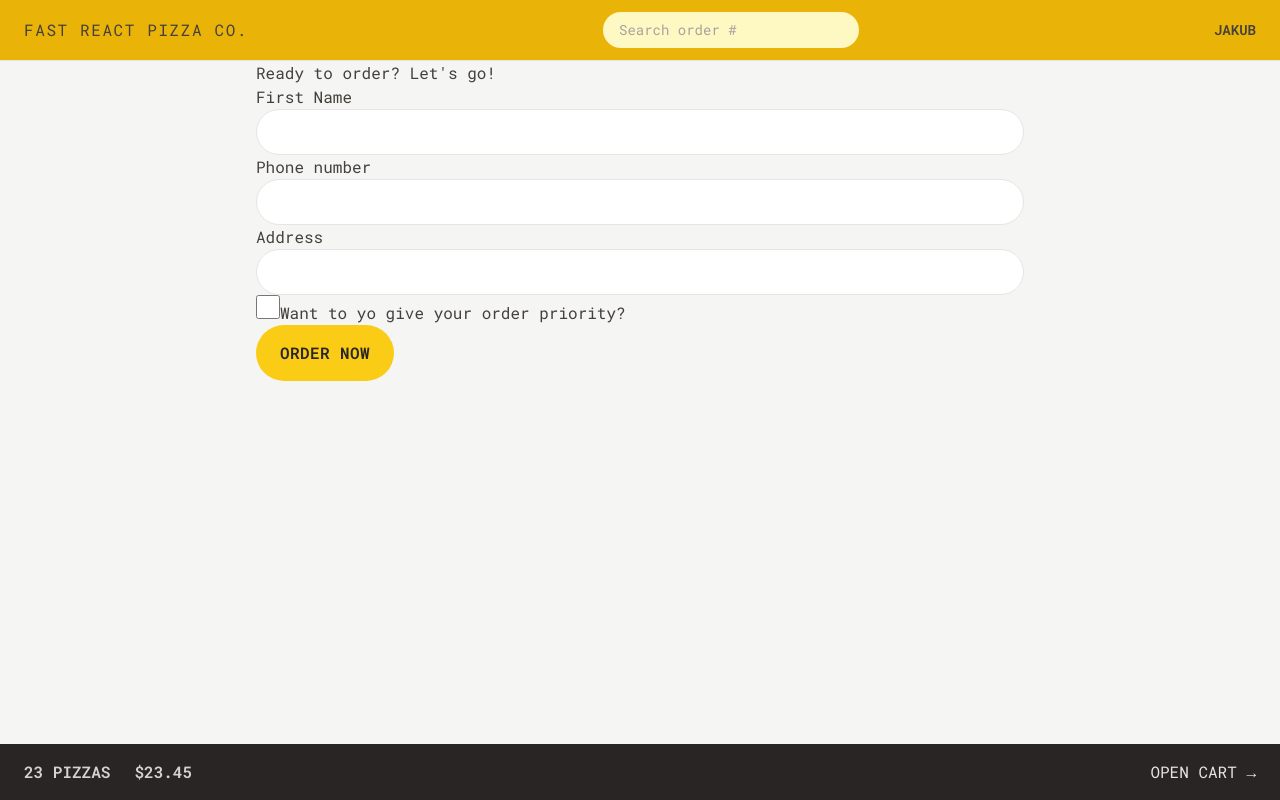
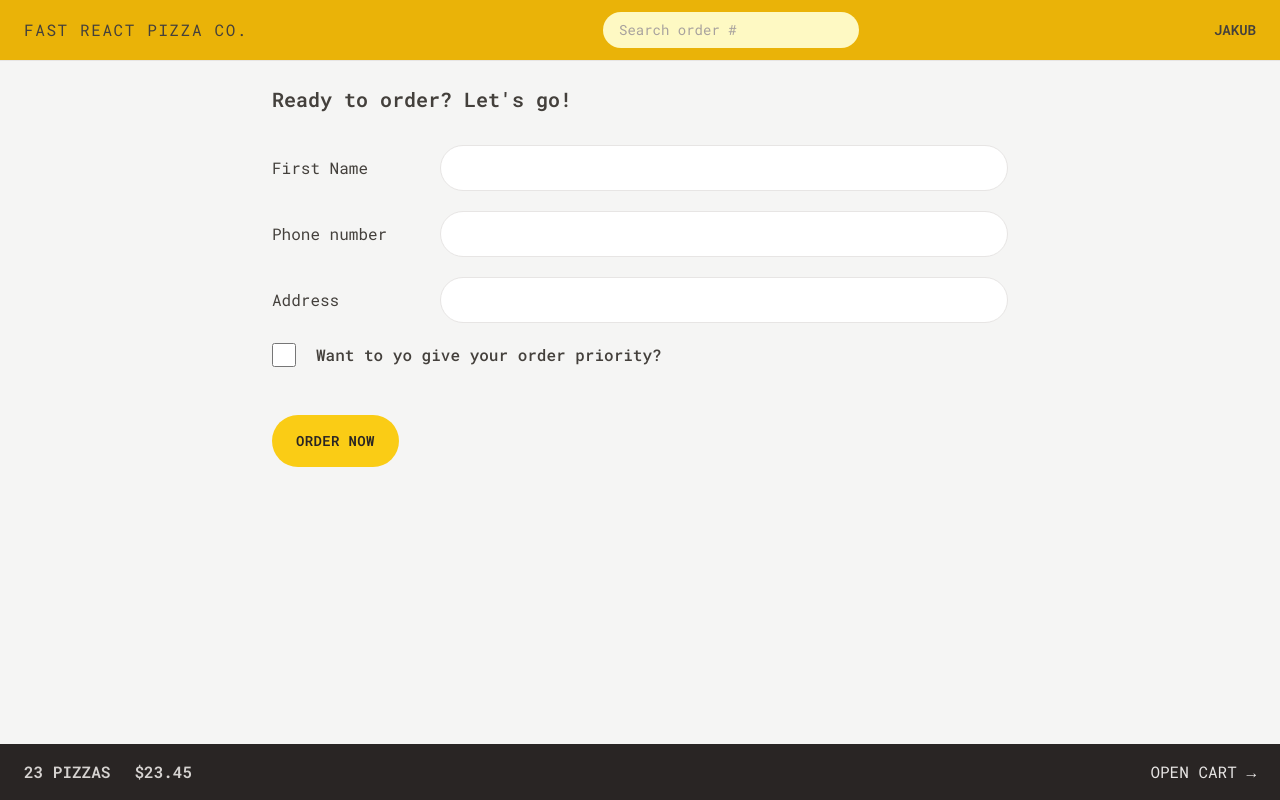
Before and after one commit to nastaj/fast-react-pizza, a React (Vite) app: page /order/new in a window 1280 px wide. Built offline with nearby package versions, Linux system fonts and the light colour scheme.

Commit message:
more styling

```diff
--- a/src/features/cart/Cart.jsx
+++ b/src/features/cart/Cart.jsx
@@ -1,6 +1,7 @@
 import { Link } from "react-router-dom";
 import LinkButton from "../../ui/LinkButton";
 import Button from "../../ui/Button";
+import CartItem from "./CartItem";
 
 const fakeCart = [
   {
@@ -30,15 +31,23 @@
   const cart = fakeCart;
 
   return (
-    <div>
+    <div className="px-4 py-3">
       <LinkButton to="/menu">&larr; Back to menu</LinkButton>
 
-      <h2>Your cart, %NAME%</h2>
+      <h2 className="mt-7 text-xl font-semibold">Your cart, %NAME%</h2>
 
-      <div>
-        <Button to="/order/new">Order pizzas</Button>
+      <ul className="mt-3 divide-y divide-stone-200 border-b">
+        {cart.map((item) => (
+          <CartItem item={item} key={item.pizzaId} />
+        ))}
+      </ul>
 
-        <button>Clear cart</button>
+      <div className="mt-6 space-x-2">
+        <Button to="/order/new" type="primary">
+          Order pizzas
+        </Button>
+
+        <Button type="secondary">Clear cart</Button>
       </div>
     </div>
   );
--- a/src/features/cart/CartItem.jsx
+++ b/src/features/cart/CartItem.jsx
@@ -1,13 +1,17 @@
+import Button from "../../ui/Button";
+import { formatCurrency } from "../../utils/helpers";
+
 function CartItem({ item }) {
   const { pizzaId, name, quantity, totalPrice } = item;
 
   return (
-    <li>
-      <p>
+    <li className="py-3 sm:flex sm:items-center sm:justify-between">
+      <p className="mb-1 sm:mb-0">
         {quantity}&times; {name}
       </p>
-      <div>
-        <p>{formatCurrency(totalPrice)}</p>
+      <div className="flex items-center justify-between sm:gap-6">
+        <p className="text-sm font-bold">{formatCurrency(totalPrice)}</p>
+        <Button type="small">Delete</Button>
       </div>
     </li>
   );
--- a/src/features/menu/Menu.jsx
+++ b/src/features/menu/Menu.jsx
@@ -12,7 +12,7 @@
   const menu = useLoaderData();
 
   return (
-    <ul>
+    <ul className="divide-y divide-stone-200 px-2">
       {menu.map((pizza) => (
         <MenuItem key={pizza.id} pizza={pizza} />
       ))}
--- a/src/features/menu/MenuItem.jsx
+++ b/src/features/menu/MenuItem.jsx
@@ -1,16 +1,32 @@
+import Button from "../../ui/Button";
 import { formatCurrency } from "../../utils/helpers";
 
 function MenuItem({ pizza }) {
   const { id, name, unitPrice, ingredients, soldOut, imageUrl } = pizza;
 
   return (
-    <li>
-      <img src={imageUrl} alt={name} />
-      <div>
-        <p>{name}</p>
-        <p>{ingredients.join(", ")}</p>
-        <div>
-          {!soldOut ? <p>{formatCurrency(unitPrice)}</p> : <p>Sold out</p>}
+    <li className="flex gap-4 py-2">
+      <img
+        src={imageUrl}
+        alt={name}
+        className={`h-24 ${soldOut ? "opacity-70 grayscale" : ""}`}
+      />
+      <div className="flex grow flex-col pt-0.5">
+        <p className="font-medium">{name}</p>
+        <p className="text-sm italic text-stone-500 first-letter:capitalize">
+          {ingredients.join(", ")}
+        </p>
+
+        <div className="mt-auto flex items-center justify-between">
+          {!soldOut ? (
+            <p className="text-sm">{formatCurrency(unitPrice)}</p>
+          ) : (
+            <p className="text-sm font-medium uppercase text-stone-500">
+              Sold out
+            </p>
+          )}
+
+          <Button type="small">Add to cart</Button>
         </div>
       </div>
     </li>
--- a/src/features/order/CreateOrder.jsx
+++ b/src/features/order/CreateOrder.jsx
@@ -27,11 +27,10 @@
 
   if (Object.keys(errors).length > 0) return errors;
 
-  // // If everything is okay, create new order and redirect
-  // const newOrder = await createOrder(order);
+  // If everything is okay, create new order and redirect
+  const newOrder = await createOrder(order);
 
-  // return redirect(`/order/${newOrder.id}`);
-  return null;
+  return redirect(`/order/${newOrder.id}`);
 }
 
 const fakeCart = [
@@ -68,31 +67,42 @@
   const cart = fakeCart;
 
   return (
-    <div>
-      <h2>Ready to order? Let&apos;s go!</h2>
+    <div className="px-4 py-6">
+      <h2 className="mb-8 text-xl font-semibold">
+        Ready to order? Let&apos;s go!
+      </h2>
 
       <Form method="POST">
-        <div>
-          <label>First Name</label>
-          <input className="input" type="text" name="customer" required />
+        <div className="mb-5 flex flex-col gap-2 sm:flex-row sm:items-center">
+          <label className="sm:basis-40">First Name</label>
+          <input className="input grow" type="text" name="customer" required />
         </div>
 
-        <div>
-          <label>Phone number</label>
-          <div>
-            <input className="input" type="tel" name="phone" required />
-          </div>
-          {formErrors?.phone && <p>{formErrors.phone}</p>}
-        </div>
-
-        <div>
-          <label>Address</label>
-          <div>
-            <input type="text" name="address" required className="input" />
+        <div className="mb-5 flex flex-col gap-2 sm:flex-row sm:items-center">
+          <label className="sm:basis-40">Phone number</label>
+          <div className="grow">
+            <input className="input w-full" type="tel" name="phone" required />
+            {formErrors?.phone && (
+              <p className="mt-2 rounded-md bg-red-100 p-2 text-xs text-red-700">
+                {formErrors.phone}
+              </p>
+            )}
           </div>
         </div>
 
-        <div>
+        <div className="mb-5 flex flex-col gap-2 sm:flex-row sm:items-center">
+          <label className="sm:basis-40">Address</label>
+          <div className="grow">
+            <input
+              type="text"
+              name="address"
+              required
+              className="input w-full"
+            />
+          </div>
+        </div>
+
+        <div className="mb-12 flex items-center gap-5">
           <input
             className="h-6 w-6 accent-yellow-400 focus:outline-none focus:ring focus:ring-yellow-400 focus:ring-offset-2"
             type="checkbox"
@@ -101,12 +111,14 @@
             // value={withPriority}
             // onChange={(e) => setWithPriority(e.target.checked)}
           />
-          <label htmlFor="priority">Want to yo give your order priority?</label>
+          <label className="font-medium" htmlFor="priority">
+            Want to yo give your order priority?
+          </label>
         </div>
 
         <div>
           <input type="hidden" name="cart" value={JSON.stringify(cart)} />
-          <Button disabled={isSubmitting}>
+          <Button type="primary" disabled={isSubmitting}>
             {isSubmitting ? "Placing order..." : "Order now"}
           </Button>
         </div>
--- a/src/features/order/OrderItem.jsx
+++ b/src/features/order/OrderItem.jsx
@@ -1,13 +1,15 @@
+import { formatCurrency } from "../../utils/helpers";
+
 function OrderItem({ item, isLoadingIngredients, ingredients }) {
   const { quantity, name, totalPrice } = item;
 
   return (
-    <li>
-      <div>
+    <li className="py-3">
+      <div className="flex items-center justify-between gap-4 text-sm">
         <p>
-          <span>{quantity}&times;</span> {name}
+          <span className="font-bold">{quantity}&times;</span> {name}
         </p>
-        <p>{formatCurrency(totalPrice)}</p>
+        <p className="font-bold">{formatCurrency(totalPrice)}</p>
       </div>
     </li>
   );
--- a/src/features/user/CreateUser.jsx
+++ b/src/features/user/CreateUser.jsx
@@ -24,7 +24,7 @@
 
       {username !== "" && (
         <div>
-          <Button>Start ordering</Button>
+          <Button type="primary">Start ordering</Button>
         </div>
       )}
     </form>
--- a/src/index.css
+++ b/src/index.css
@@ -4,7 +4,7 @@
 
 @layer components {
   .input {
-    @apply w-full rounded-full border border-stone-200 px-4 py-2 text-sm transition-all duration-300 placeholder:text-stone-400 focus:outline-none focus:ring focus:ring-yellow-400 md:px-6 md:py-3;
+    @apply rounded-full border border-stone-200 px-4 py-2 text-sm transition-all duration-300 placeholder:text-stone-400 focus:outline-none focus:ring focus:ring-yellow-400 md:px-6 md:py-3;
   }
 
   /* https://dev.to/afif/i-made-100-css-loaders-for-your-next-project-4eje */
--- a/src/ui/Button.jsx
+++ b/src/ui/Button.jsx
@@ -1,19 +1,26 @@
 import { Link } from "react-router-dom";
 
-function Button({ children, disabled, to }) {
-  const className =
-    "inline-block rounded-full bg-yellow-400 px-4 py-3 font-semibold uppercase tracking-wide text-stone-800 transition-all duration-300 hover:bg-yellow-300 focus:bg-yellow-300 focus:outline-none focus:ring focus:ring-yellow-300 focus:ring-offset-2 disabled:cursor-not-allowed sm:px-6 sm:py-4";
+function Button({ children, disabled, to, type }) {
+  const base =
+    "inline-block text-sm rounded-full bg-yellow-400  font-semibold uppercase tracking-wide text-stone-800 transition-all duration-300 hover:bg-yellow-300 focus:bg-yellow-300 focus:outline-none focus:ring focus:ring-yellow-300 focus:ring-offset-2 disabled:cursor-not-allowed";
+
+  const styles = {
+    primary: base + " px-4 py-3 md:px-6 md:py-4",
+    small: base + " px-4 py-2 md:px-5 md:py-2.5 text-xs",
+    secondary:
+      "inline-block text-sm rounded-full font-semibold border-2 border-stone-300 uppercase tracking-wide text-stone-400 transition-all duration-300 hover:text-stone-800 hover:bg-stone-300 focus:bg-stone-300 focus:text-stone-800 focus:outline-none focus:ring focus:ring-stone-200 focus:ring-offset-2 disabled:cursor-not-allowed px-4 py-2.5 md:px-6 md:py-3.5",
+  };
 
   if (to) {
     return (
-      <Link className={className} to={to}>
+      <Link className={styles[type]} to={to}>
         {children}
       </Link>
     );
   }
 
   return (
-    <button disabled={disabled} className={className}>
+    <button disabled={disabled} className={styles[type]}>
       {children}
     </button>
   );
```
Also changed, not shown: index.html (+6 -2 lines), src/features/order/Order.jsx (+36 -13 lines).
